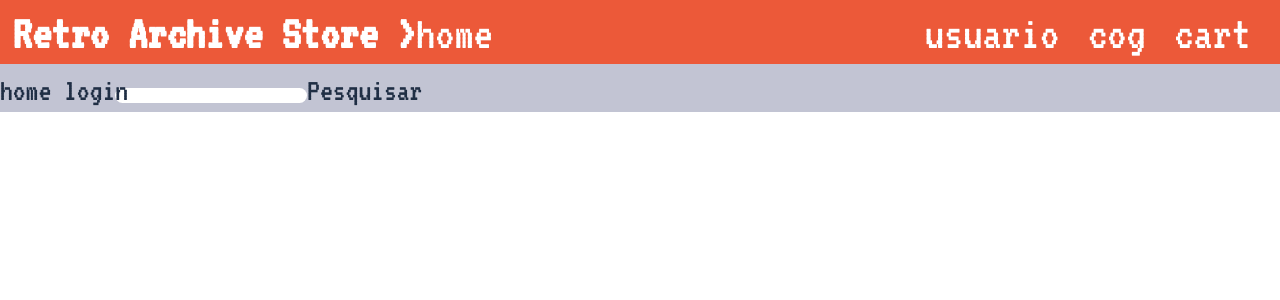
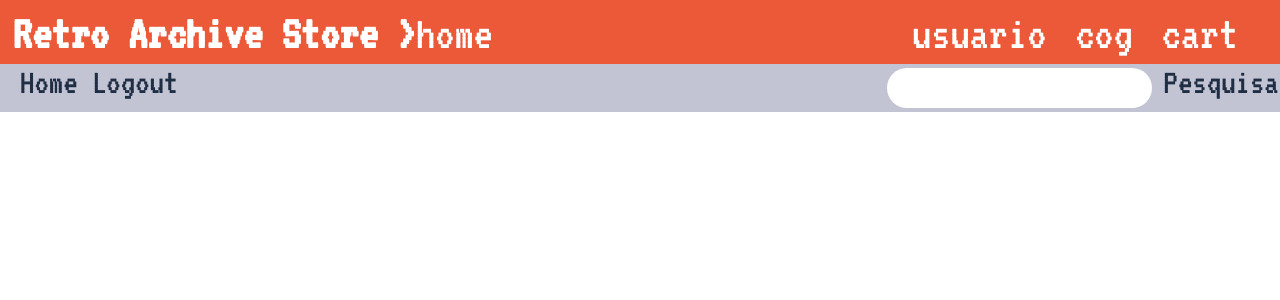
Before and after one commit to NotorioGrande/SCC019-2022-Web, a React (Create React App) app in the folder milestone_2/: page / in a window 1280 px wide. Shown: the top 300 px of the page. Built offline with nearby package versions, Linux system fonts and the light colour scheme; the HTML template or start-up script is replaced by a standard one.

Commit message:
lógica do header pronta

```diff
--- a/milestone_2/src/App.jsx
+++ b/milestone_2/src/App.jsx
@@ -3,7 +3,7 @@ import Header from './components/Header';
 function App() {
   return (
     <div className="App">
-      <Header location="home" name="usuario" />
+      <Header location="home" name="usuario" logged />
     </div>
   );
 }
--- a/milestone_2/src/components/Header.css
+++ b/milestone_2/src/components/Header.css
@@ -32,9 +32,9 @@ nav{
     height: 6vh;
     color: var(--darkBlue);
     background-color: var(--gray);
-    padding: 10px 0px;
     display: flex;
-    font-size: 4vh;
+    justify-content: space-between;
+    font-size: 4.5vh;
 }
 
 .parte-esquerda-wrapper, .parte-direita-wrapper{
@@ -45,12 +45,20 @@ nav{
 
 .parte-esquerda-wrapper{
     left: 1%;
+
 }
+
+ .parte-cinza > .parte-esquerda-wrapper > *{
+    margin: 0 5%;
+
+}
+
 
 .parte-direita-wrapper{
     display: flex;
     justify-content: space-evenly;
     width: 30%;
+    right: 1%;
 }
 
 .pesquisa{
@@ -58,9 +66,14 @@ nav{
     height: 100%;
 }
 
+.pesquisa > *{
+    margin: 0 2%;
+}
+
 #pesquisar{
     border: 0;
     border-radius: 25px;
-    width: 15vw;
-
+    width: 35.5vw;
+    font-size: 2.5vh;
+    margin: 1%;
 }
--- a/milestone_2/src/components/Header.jsx
+++ b/milestone_2/src/components/Header.jsx
@@ -16,12 +16,18 @@ const Header = ({location, name, logged}) => {
 
             </div>
             <div className='parte-cinza'>
-                <span>home</span>
                 <div className="parte-esquerda-wrapper">
-                {(logged ? <span>logout</span> : <span>login</span>)}
+                <span>Home</span>
+         {/* logica para mostrar botoes diferentes se estiver logado ou nao */}
+                {(logged ? (
+                <span>Logout</span>) :
+                (<>
+                <span>Login</span>
+                <span>Cadastro</span>
+                </>))}
                 </div>
 
-                <div className='pesquisa'>
+                <div className='pesquisa parte-direita-wrapper'>
                 <input id="pesquisar" type="text" />
                 <span>Pesquisar</span>
                 </div>
```
